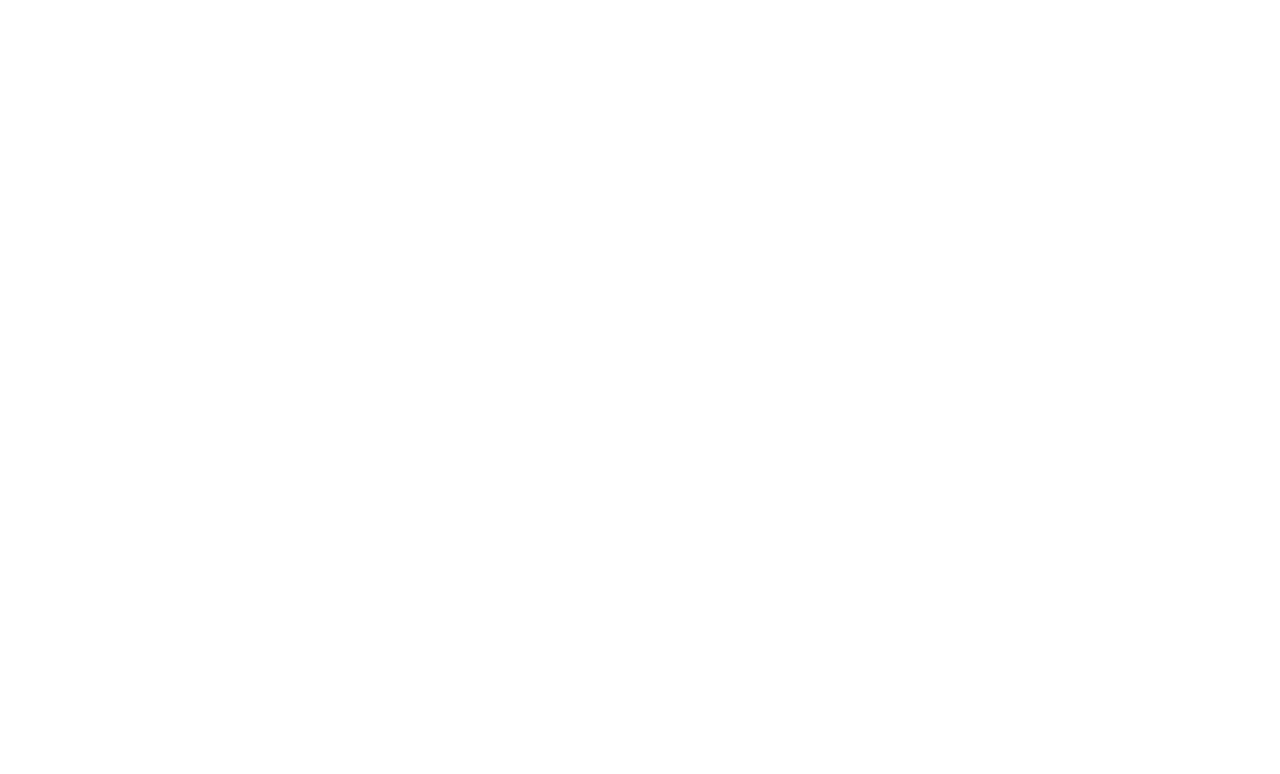
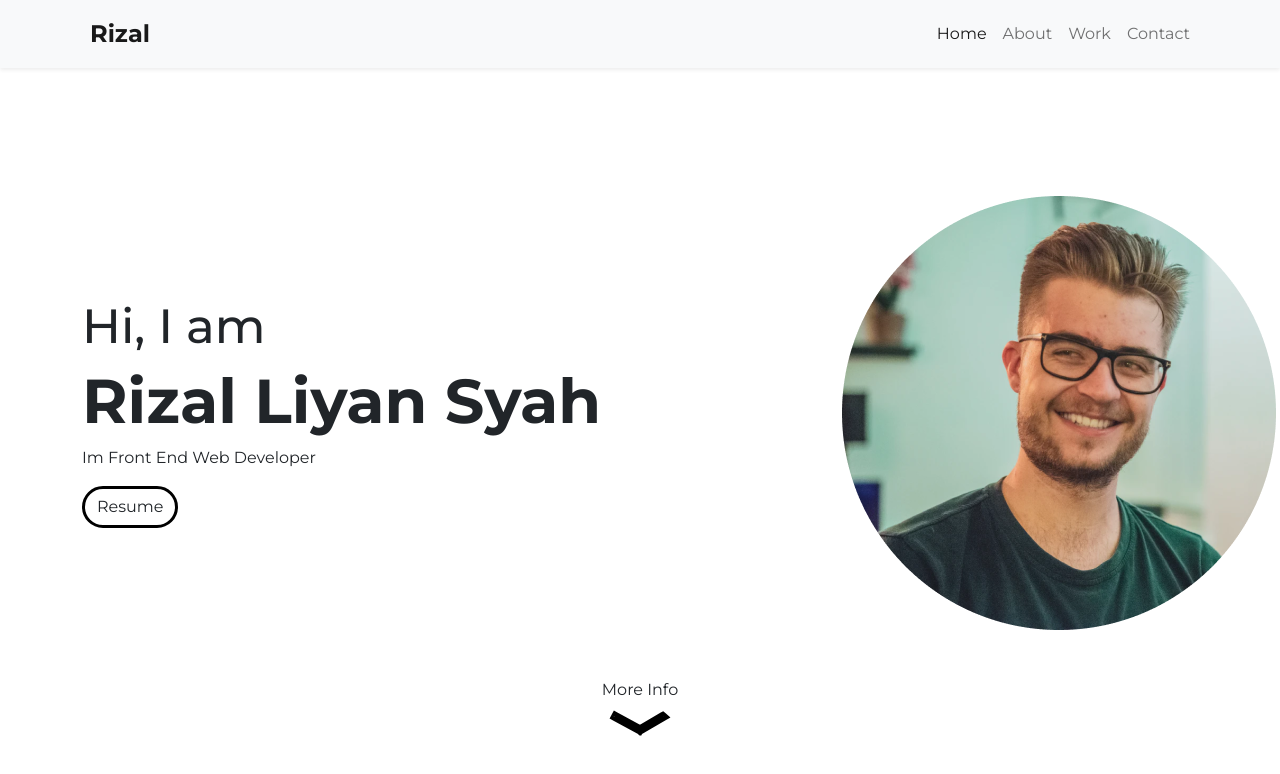
Before and after one commit to rizalzaril/My-Portofolio-CodingStudio-Course, a plain HTML site: page index.html in a window 1280 px wide. Drawn offline with nearby package versions, Linux system fonts and the light colour scheme.

Commit message:
add Home section

```diff
--- a/index.html
+++ b/index.html
@@ -12,7 +12,61 @@
     />
     <link rel="stylesheet" href="./style.css" />
   </head>
-  <body></body>
+  <body>
+    <!-- NAVBAR -->
+    <nav class="navbar navbar-expand-lg navbar-light bg-light shadow-sm">
+      <div class="container">
+        <a class="navbar-brand text fs-4 fw-bold p-2" href="#">Rizal</a>
+        <button
+          class="navbar-toggler"
+          type="button"
+          data-bs-toggle="collapse"
+          data-bs-target="#navbarNav"
+          aria-controls="navbarNav"
+          aria-expanded="false"
+          aria-label="Toggle navigation"
+        >
+          <span class="navbar-toggler-icon"></span>
+        </button>
+        <div class="collapse navbar-collapse" id="navbarNav">
+          <ul class="navbar-nav ms-auto">
+            <li class="nav-item">
+              <a class="nav-link active" aria-current="page" href="#">Home</a>
+            </li>
+            <li class="nav-item">
+              <a class="nav-link" href="#">About</a>
+            </li>
+            <li class="nav-item">
+              <a class="nav-link" href="#">Work</a>
+            </li>
+            <li class="nav-item">
+              <a class="nav-link" href="#">Contact</a>
+            </li>
+          </ul>
+        </div>
+      </div>
+    </nav>
+    <!-- END NAVBAR -->
+
+    <section id="#home" class="container home">
+      <div class="row d-flex align-items-center">
+        <div class="col-md-8">
+          <h3 class="fw-semibold">Hi, I am</h3>
+          <h1 class="fw-bold">Rizal Liyan Syah</h1>
+          <p>Im Front End Web Developer</p>
+          <a class="btn" href="./images/potrait.png" download="">Resume</a>
+        </div>
+        <div class="col-md-4">
+          <img src="./images/potrait.png" alt="portrait" />
+        </div>
+      </div>
+
+      <div class="arrow w-100 d-flex align-items-center mt-5 flex-column">
+        <a class="text-decoration-none text-dark" href="">More Info</a>
+        <img class="mt-2" id="arrow" src="./images/arrow.svg" alt="arrow" />
+      </div>
+    </section>
+  </body>
   <script
     src="https://cdn.jsdelivr.net/npm/bootstrap@5.0.2/dist/js/bootstrap.bundle.min.js"
     integrity="sha384-MrcW6ZMFYlzcLA8Nl+NtUVF0sA7MsXsP1UyJoMp4YLEuNSfAP+JcXn/tWtIaxVXM"
--- a/style.css
+++ b/style.css
@@ -1,10 +1,50 @@
 @import url("https://fonts.googleapis.com/css2?family=Montserrat:ital,wght@0,100..900;1,100..900&display=swap");
-
-* {
-  margin: 0;
-  padding: 0;
-}
 
 body {
   font-family: "Montserrat", sans-serif;
 }
+
+section {
+  padding-top: 128px;
+}
+
+.btn {
+  border: solid 3px black;
+  border-radius: 24px;
+}
+
+.btn:hover {
+  border: solid 3px black;
+  background-color: black;
+  color: white;
+}
+
+.home h1 {
+  font-size: 62px;
+}
+
+.home h3 {
+  font-size: 48px;
+}
+
+.home .arrow {
+  width: 50px;
+}
+
+/* arrow animate */
+
+#arrow {
+  animation: 1s upDown infinite;
+}
+
+@keyframes upDown {
+  0% {
+    transform: translateY(0);
+  }
+  50% {
+    transform: translateY(10px);
+  }
+  100% {
+    transform: translateY(0);
+  }
+}
```
